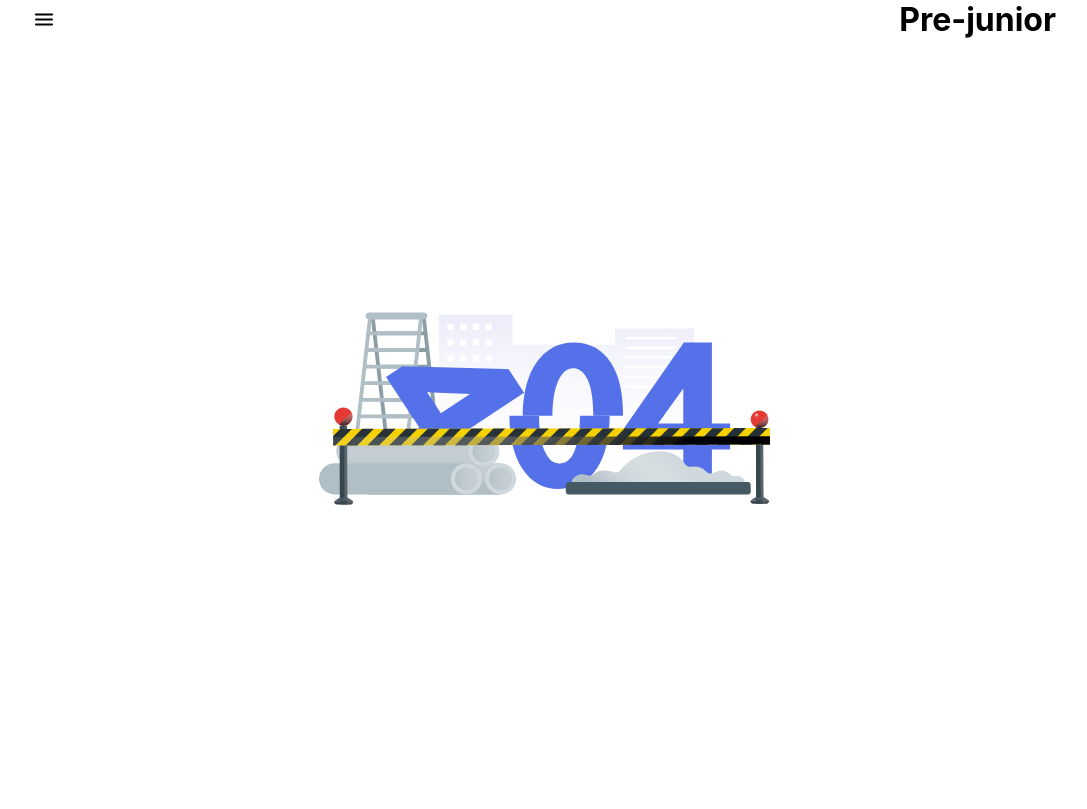
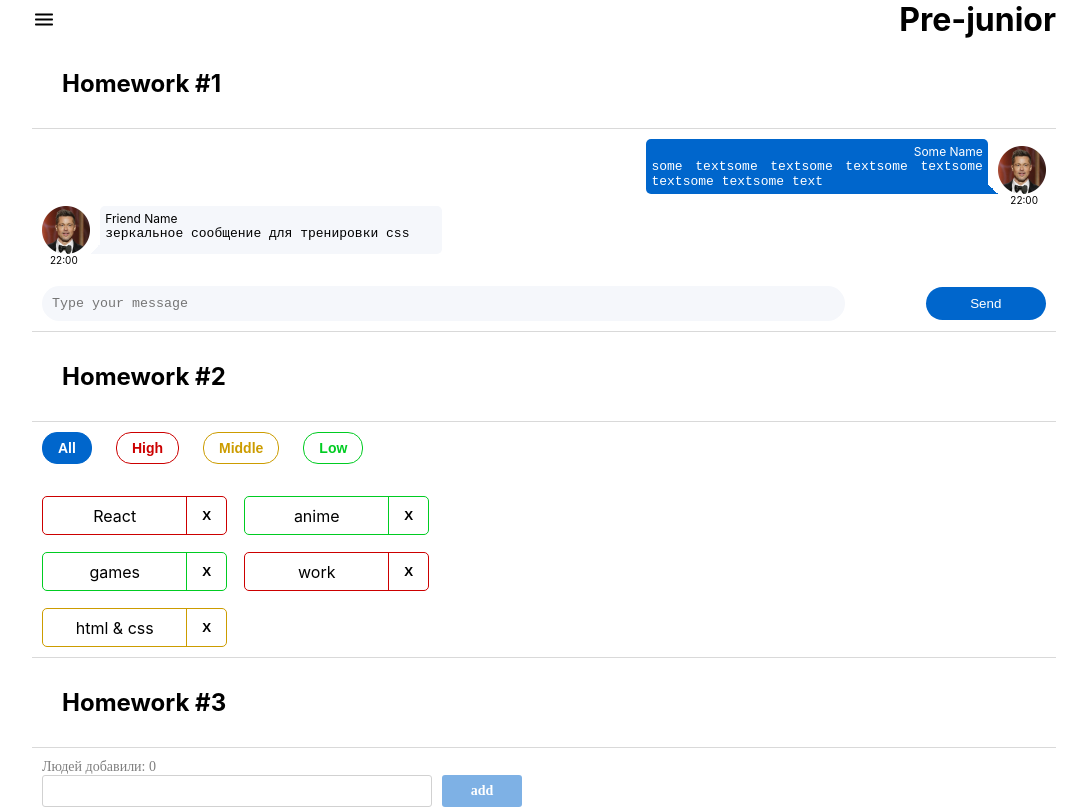
Before and after one commit to Botabay/hws2, a React (Create React App) app: page /#/pre-junior in a window 1280 px wide. Shown: the top 809 px of the page, without its empty margins (96-1183 px from the left). Built offline with nearby package versions, Linux system fonts and the light colour scheme.

Commit message:
some fixes for the week5, try2

```diff
--- a/src/s2-homeworks/hw05/Pages.tsx
+++ b/src/s2-homeworks/hw05/Pages.tsx
@@ -18,15 +18,15 @@ function Pages() {
             <Routes>
                 {/*роутинг будут писать студенты*/}
                 {/*в начале мы попадаем на страницу '/' и переходим сразу на страницу /pre-junior*/}
-                <Route  path='/' element={<Navigate to={'hw5'+PATH.PRE_JUNIOR}/>}/>
+                <Route  path='/' element={<Navigate to={PATH.PRE_JUNIOR}/>}/>
 
                 {/*роуты для /pre-junior, /junior, /junior-plus*/}
-                <Route path={'hw5'+PATH.PRE_JUNIOR} element={<PreJunior/>}/>
-                <Route path={'hw5'+PATH.JUNIOR} element={<Junior />}/>
-                <Route path={'hw5'+PATH.JUNIOR_PLUS} element={<JuniorPlus/>}/>
+                <Route path={PATH.PRE_JUNIOR} element={<PreJunior/>}/>
+                <Route path={PATH.JUNIOR} element={<Junior />}/>
+                <Route path={PATH.JUNIOR_PLUS} element={<JuniorPlus/>}/>
 
                 {/*роут для несуществующей страницы должен отрисовать <Error404 />*/}
-                <Route path='*' element={<Error404 />}/>
+                <Route path={'/*'} element={<Error404 />}/>
             </Routes>
         </div>
     )
--- a/src/s2-homeworks/hw05/layout/Layout.tsx
+++ b/src/s2-homeworks/hw05/layout/Layout.tsx
@@ -18,7 +18,7 @@ export const Layout: FC<PropsType> = ({ children }) => {
 
     return (
         <>
-            <Sidebar open={open} handleClose={handleClose} />
+            {open &&<Sidebar open={open} handleClose={handleClose} />}
             <Header handleOpen={handleOpen} />
             <div>
                 {/*страницы*/}
--- a/src/s2-homeworks/hw05/sidebar/Sidebar.tsx
+++ b/src/s2-homeworks/hw05/sidebar/Sidebar.tsx
@@ -26,12 +26,13 @@ export const Sidebar: FC<PropsType> = ({open, handleClose}) => {
                     />
                 </button>}
 
-                {open && <nav id={'hw5-menu'} className={s.nav}>
+                <nav id={'hw5-menu'} className={s.nav}>
                     <NavLink
                         id={'hw5-pre-junior-link'}
                         to={PATH.PRE_JUNIOR}
                         onClick={handleClose}
                         className={({isActive})=>isActive?s.active:''} // делает студент
+
                     >
                         Pre-junior
                     </NavLink>
@@ -51,7 +52,7 @@ export const Sidebar: FC<PropsType> = ({open, handleClose}) => {
                     >
                         Junior Plus
                     </NavLink>
-                </nav>}
+                </nav>
             </aside>
         </>
     )
```
